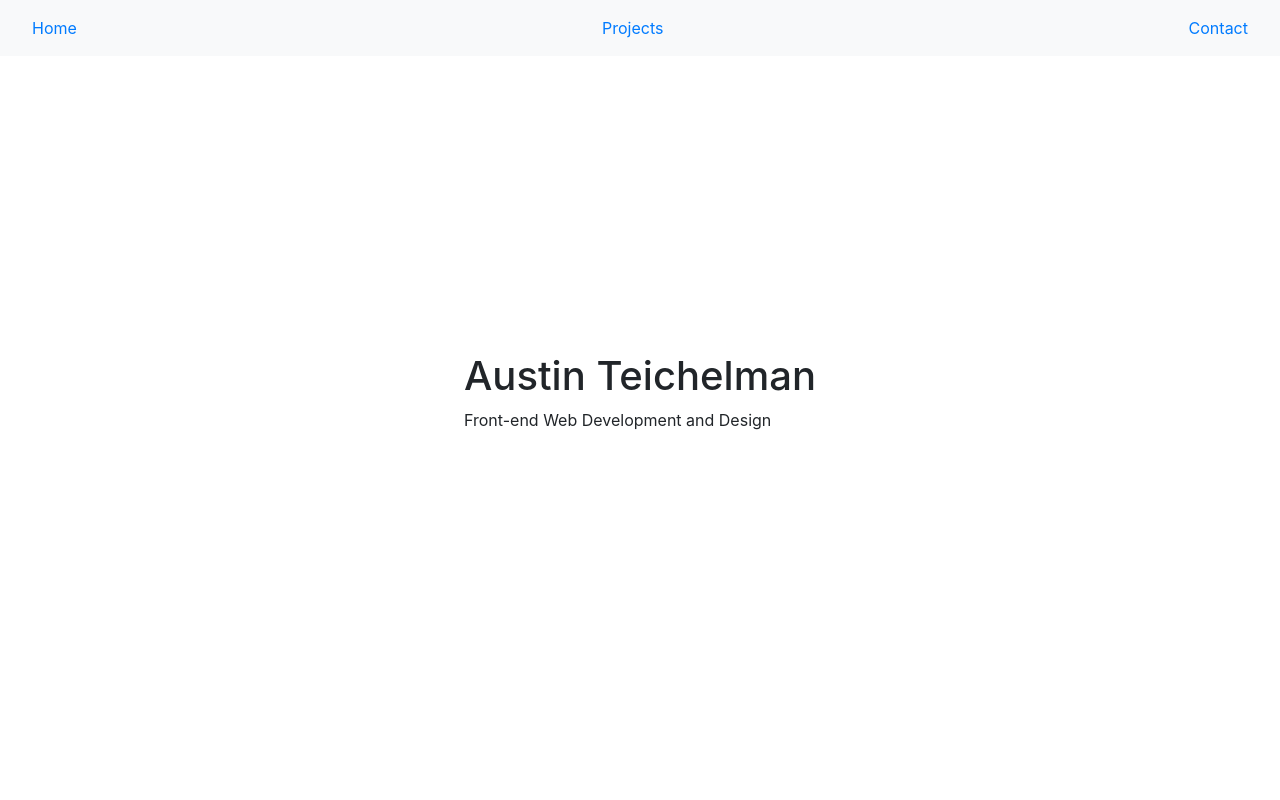
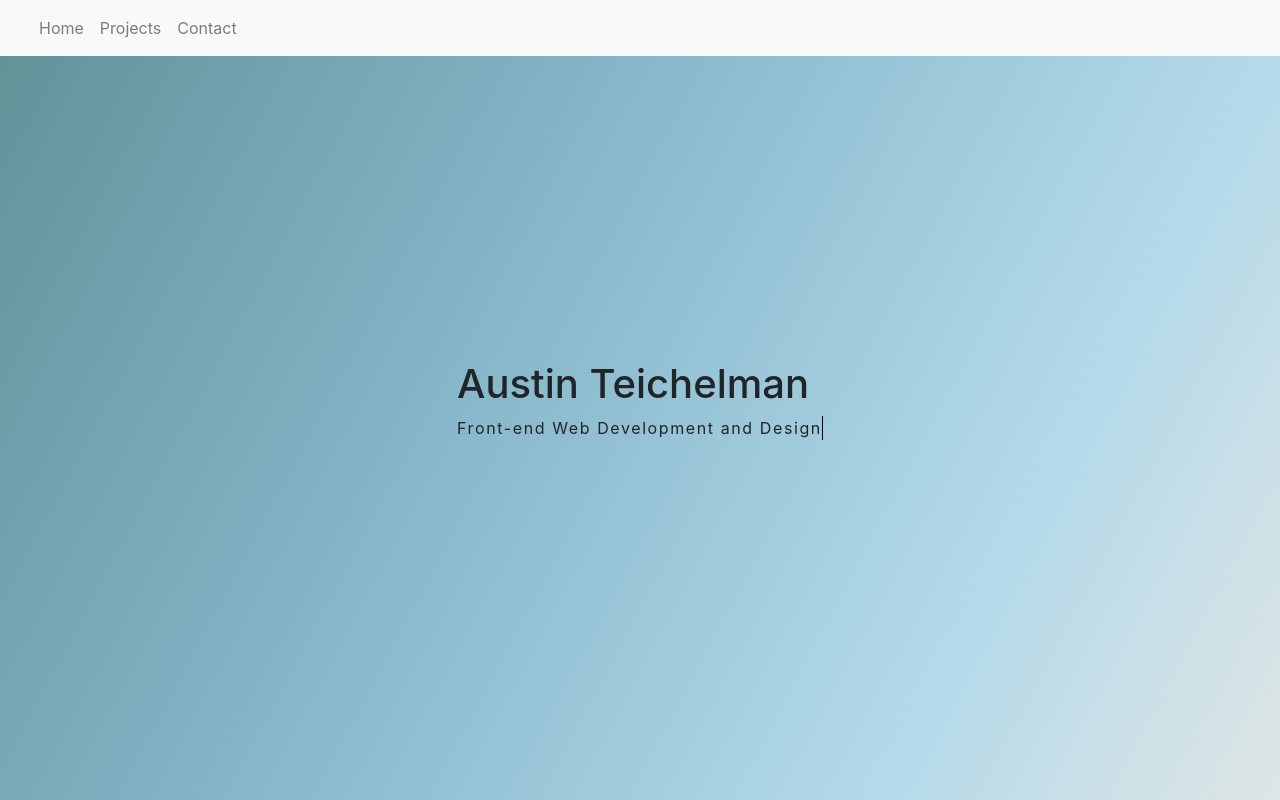
Before and after one commit to ateichelman/ateichelman.github.io, a plain HTML site: page index.html in a window 1280 px wide. Shown: the top 800 px of the page. Drawn offline with Linux system fonts and the light colour scheme.

Commit message:
more style, add projects next

```diff
--- a/index.html
+++ b/index.html
@@ -15,10 +15,14 @@
   </head>
   <body>
   <header>
-    <nav id="navbar" class="navbar navbar-light bg-light">
-            <a class="nav-item nav-link" href="#portfolio-content">Home</a>
-            <a class="nav-item nav-link" href="#projects">Projects</a>
-            <a class="nav-item nav-link" href="#contact">Contact</a>
+    <nav id="navbar" class="navbar navbar-expand-sm navbar-light bg-light">
+      <div class="container-fluid">
+        <ul class="navbar-nav">
+          <li class="nav-item"><a class="nav-link" href="#portfolio-content">Home</a></li>
+          <li class="nav-item"><a class="nav-link" href="#projects">Projects</a></li>
+          <li class="nav-item"><a class="nav-link" href="#contact">Contact</a></li>
+        </ul>
+      </div>
     </nav>
   </header>
   <div id="portfolio-content">
@@ -27,7 +31,7 @@
         <div class="row align-self-center">
           <div class="col-12">
             <h1>Austin Teichelman</h1>
-            <p>
+            <p class="typed">
               Front-end Web Development and Design
             </p>
           </div>
--- a/styles.css
+++ b/styles.css
@@ -3,13 +3,43 @@
 }
 
 body, html {
-  height: 100%;
+  min-height: 100%;
+  background-color: #B2D9EA; /* Fallback Color */
+  top: 0;
+  bottom: 0;
+  background: linear-gradient( to bottom right, #619196, #84B5C8, #B2D9EA, #F4ECE2, #D6C5AD );
+  background-repeat: no-repeat;
+  background-size: cover;
 }
 
 html {
   scroll-behavior: smooth;
 }
 
+#portfolio-content {
+  position: relative;
+}
+
+.typed {
+  overflow: hidden;
+  border-right: 0.10em solid black;
+  white-space: nowrap;
+  margin: 0 auto;
+  letter-spacing: 0.10em;
+  animation:
+    typing 3.5s steps(40, end),
+    blink-caret 0.75s step-end infinite;
+}
+
+@keyframes typing {
+  from {width: 0}
+  to {width: 100%}
+}
+
+@keyframes blink-caret{
+  from, to {border-color: transparent}
+  50% {border-color: black;}
+}
 
 #navbar {
   width: 100%;
```
